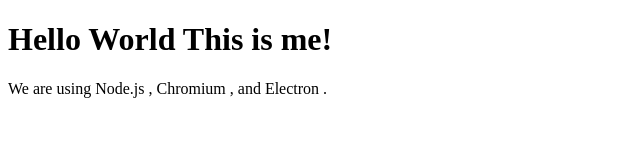
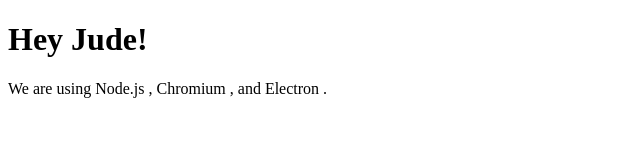
Before and after one commit to rajat00/my_electron_app, an Electron app: page index.html in a window 800 px wide. Shown: the whole page, without its empty margins (0-640 px from the left). Drawn offline with Linux system fonts and the light colour scheme.

Commit message:
hey jude

```diff
--- a/index.html
+++ b/index.html
@@ -7,7 +7,7 @@
     <title>Hello World!</title>
   </head>
   <body>
-    <h1>Hello World This is me!</h1>
+    <h1>Hey Jude!</h1>
     We are using Node.js <span id="node-version"></span>,
     Chromium <span id="chrome-version"></span>,
     and Electron <span id="electron-version"></span>.
```
